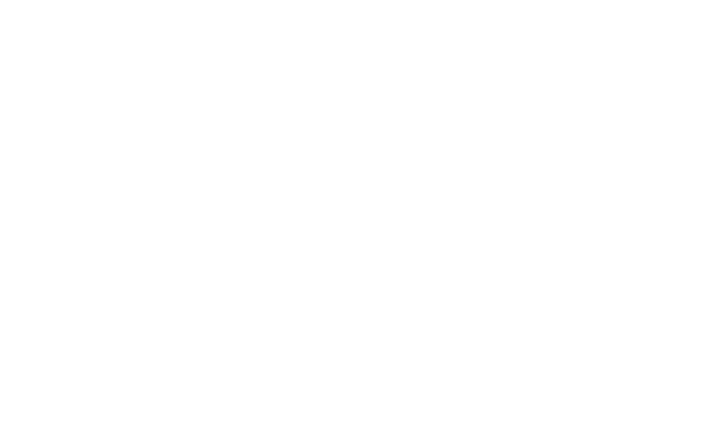
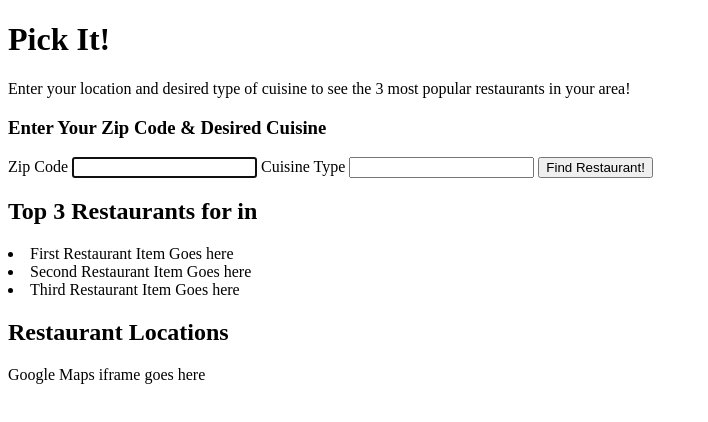
Before and after one commit to erinknapp/project1-group8, a plain HTML site: page index.html in a window 1280 px wide. Shown: the whole page, without its empty margins (0-708 px from the left). Drawn offline with Linux system fonts and the light colour scheme.

Commit message:
basic html skeleton with no styling

```diff
--- a/index.html
+++ b/index.html
@@ -4,9 +4,58 @@
     <meta charset="UTF-8">
     <meta http-equiv="X-UA-Compatible" content="IE=edge">
     <meta name="viewport" content="width=device-width, initial-scale=1.0">
-    <title>Project 1 - Group 8</title>
+    <title>Project 1 - Group 8: Pick It!</title>
 </head>
 <body>
-    <!--feed me HTML-->
+    <header class="hero">
+        <h1 class=><i class=></i> Pick It!</h1>
+        <p>
+         Enter your location and desired type of cuisine to see the 3 most popular restaurants in your area!
+        </p>
+      </header>
+
+      <main class="flex-row justify-space-between">
+        <div class="col-12 col-md-4">
+          <div class="card">
+            <h3 class="card-header text-uppercase">Enter Your Zip Code & Desired Cuisine</h3>
+            <form id="user-form" class="card-body">
+              <label class="form-label" for="zip-code">Zip Code</label>
+              <input
+                name="zip-code"
+                id="zip-input"
+                type="text"
+                autofocus="true"
+                class="form-input"
+              />
+              <label class="form-label" for="cuisine-type">Cuisine Type</label>
+              <input
+                name="cuisine-type"
+                id="cuisine-input"
+                type="text"
+                autofocus="true"
+                class="form-input"
+              />
+              <button type="submit" class="btn">Find Restaurant!</button>
+            </form>
+          </div>
+
+        <div class="col-12 col-md-8">
+          <h2 class="subtitle">
+            Top 3 Restaurants for <span id="cuisine-search-term"></span> in <span id="zip-search-term"></span>
+          </h2>
+          <div id="restaurant-container" class="list-group"></div>
+          <ol id="restaurant-list"></ol>
+          <li>First Restaurant Item Goes here</li>
+          <li>Second Restaurant Item Goes here</li>
+          <li>Third Restaurant Item Goes here</li>
+        </div>
+
+        <div class="col-12 col-md-8">
+            <h2>Restaurant Locations</h2>
+            <div id="google-maps">
+                Google Maps iframe goes here
+            </div>
+        </div>
+      </main>
 </body>
 </html>
```
